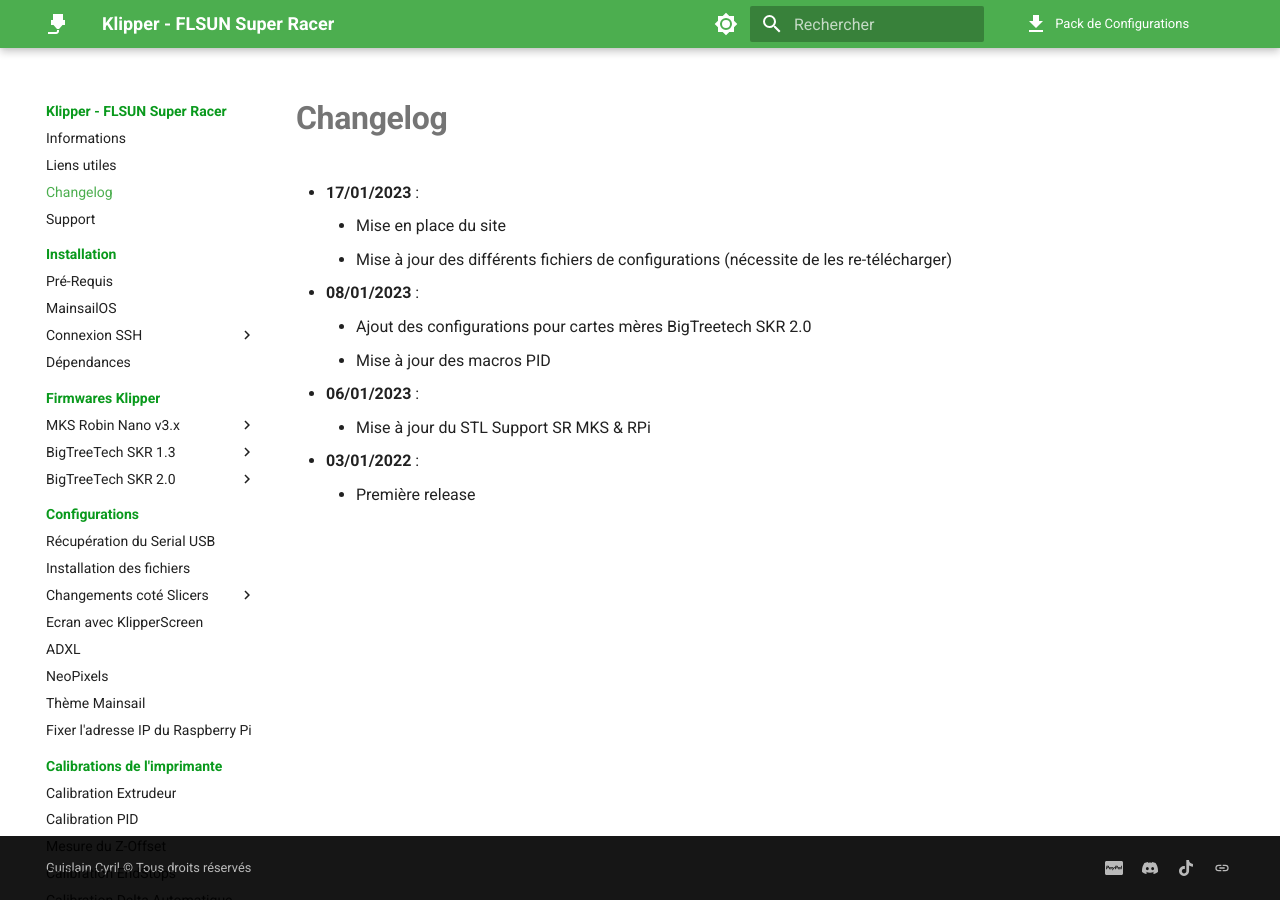
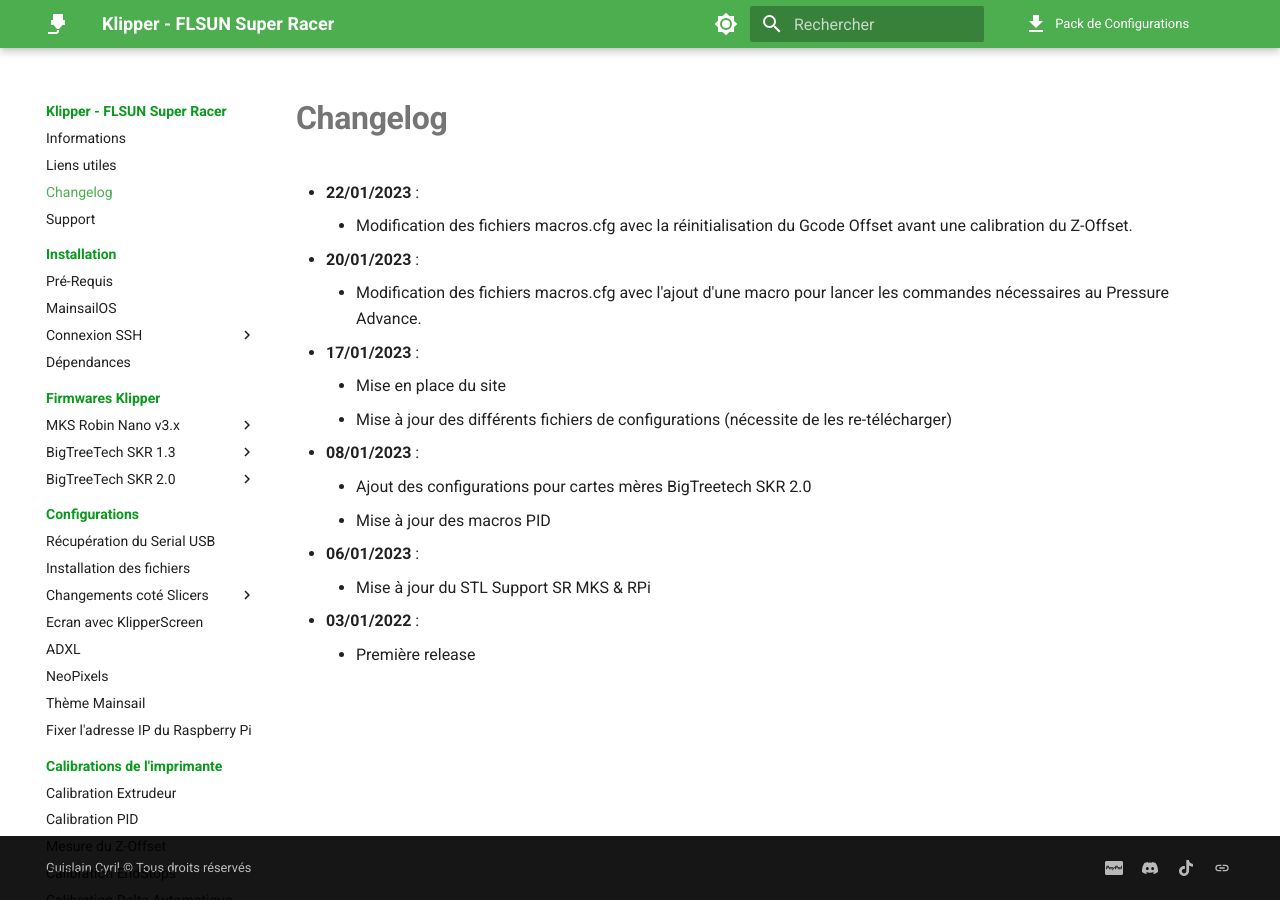
Before and after one commit to Guilouz/Klipper-Flsun-Super-Racer, an MkDocs documentation site: the page built from docs/changelog.md, in a window 1280 px wide. Built offline with MkDocs 1.6.1 and Material for MkDocs 9.7.7, drawn with Linux system fonts in a browser that asks for light colours; comment, search, counter and statistics services are not loaded.

Commit message:
Update changelog.md

```diff
--- a/docs/changelog.md
+++ b/docs/changelog.md
@@ -6,6 +6,16 @@
 # Changelog
 
 <ul>
+  <li><b>22/01/2023</b> :
+    <ul>
+      <li>Modification des fichiers macros.cfg avec la réinitialisation du Gcode Offset avant une calibration du Z-Offset.</li>
+    </ul>
+  </li>
+  <li><b>20/01/2023</b> :
+    <ul>
+      <li>Modification des fichiers macros.cfg avec l'ajout d'une macro pour lancer les commandes nécessaires au Pressure Advance.</li>
+    </ul>
+  </li>
   <li><b>17/01/2023</b> :
     <ul>
       <li>Mise en place du site</li>
```
